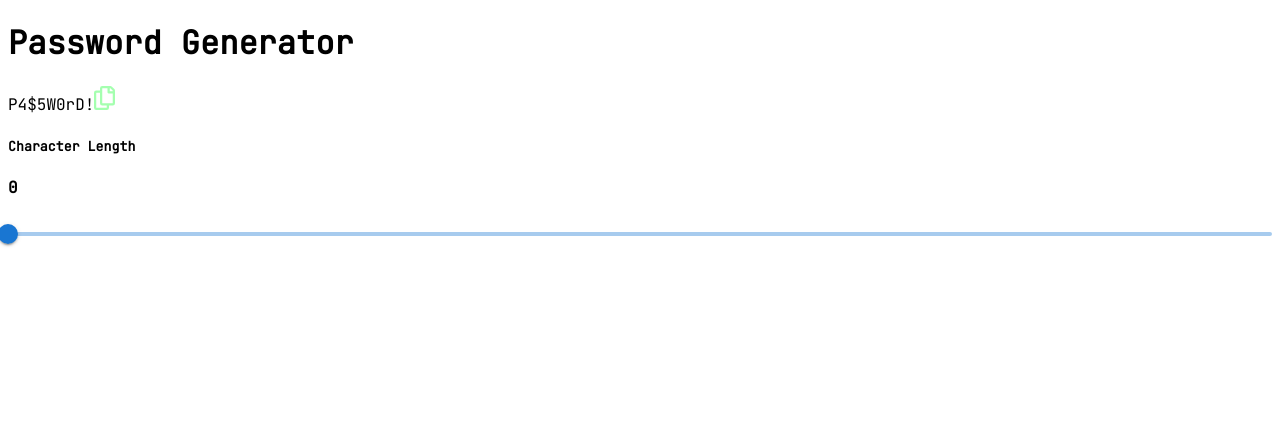
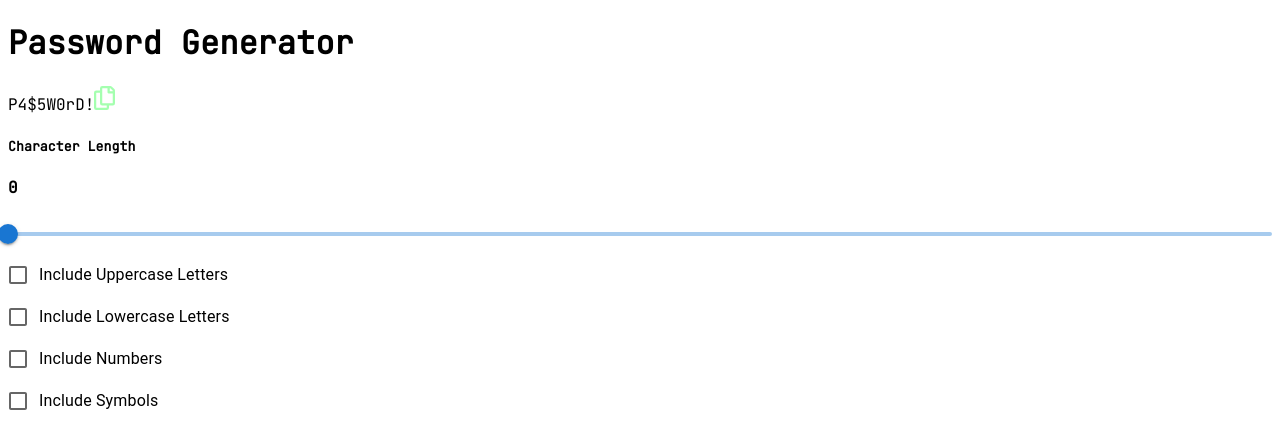
Before and after one commit to spomberg/password-generator, a React (Create React App) app: page / in a window 1280 px wide. Shown: the top 448 px of the page. Built offline with nearby package versions, Linux system fonts and the light colour scheme.

Commit message:
Add checkboxes

```diff
--- a/src/components/Settings/Settings.jsx
+++ b/src/components/Settings/Settings.jsx
@@ -1,9 +1,16 @@
 import './Settings.scss';
 import Slider from '@mui/material/Slider';
+import FormGroup from '@mui/material/FormGroup';
+import FormControlLabel from '@mui/material/FormControlLabel';
+import Checkbox from '@mui/material/Checkbox';
 import { useState } from 'react';
 
 export default function Settings() {
   const [length, setLength] = useState(0);
+  const [hasUpperCase, setHasUpperCase] = useState(false);
+  const [hasLowerCase, setHasLowerCase] = useState(false);
+  const [hasNumbers, setHasNumbers] = useState(false);
+  const [hasSymbols, setHasSymbols] = useState(false);
 
   return (
     <div className='settings'>
@@ -21,6 +28,12 @@ export default function Settings() {
         />
       </div>
       <div className='checkboxes'>
+        <FormGroup>
+          <FormControlLabel control={<Checkbox />} label='Include Uppercase Letters'/>
+          <FormControlLabel control={<Checkbox />} label='Include Lowercase Letters'/>
+          <FormControlLabel control={<Checkbox />} label='Include Numbers'/>
+          <FormControlLabel control={<Checkbox />} label='Include Symbols'/>
+        </FormGroup>
       </div>
     </div>
   )
```
